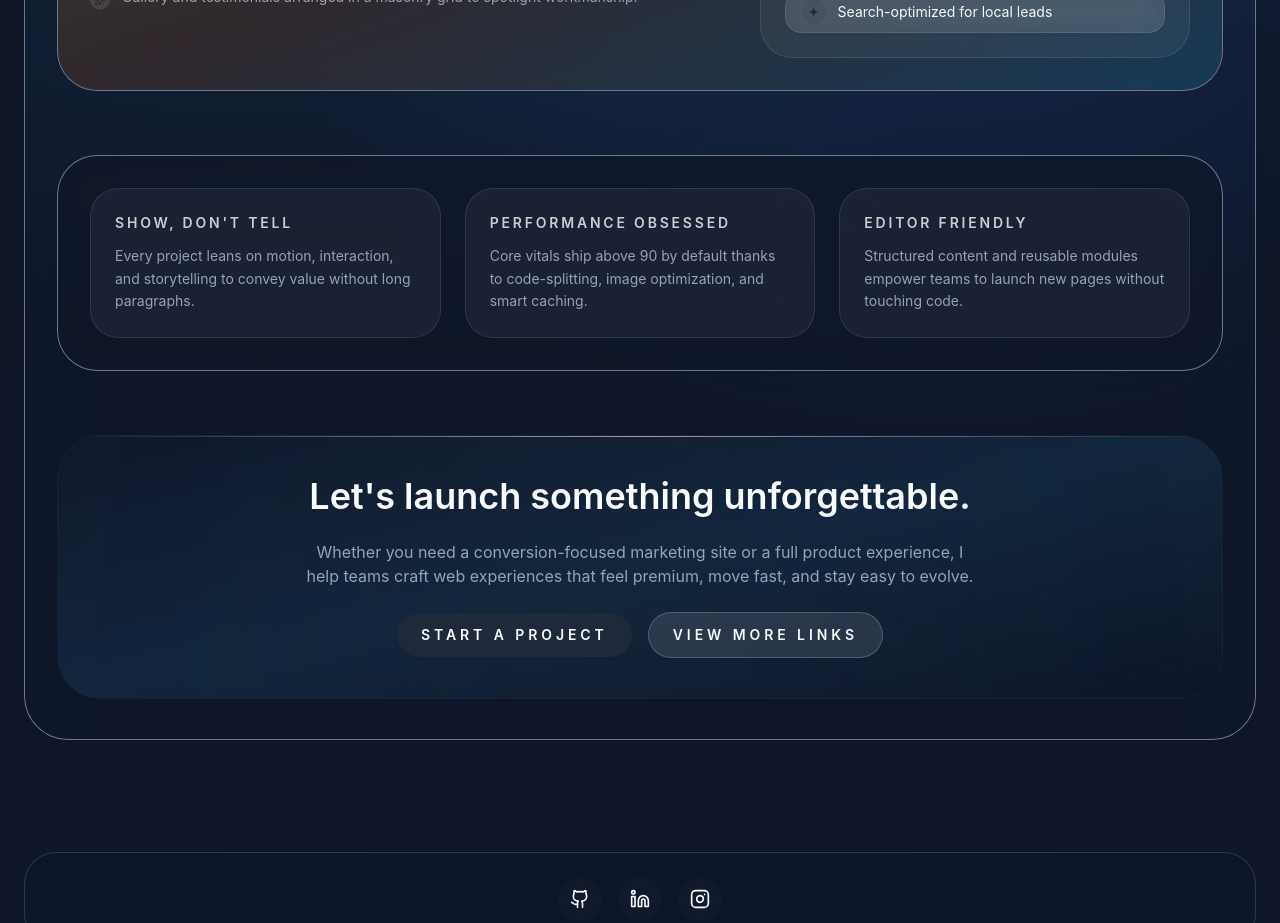
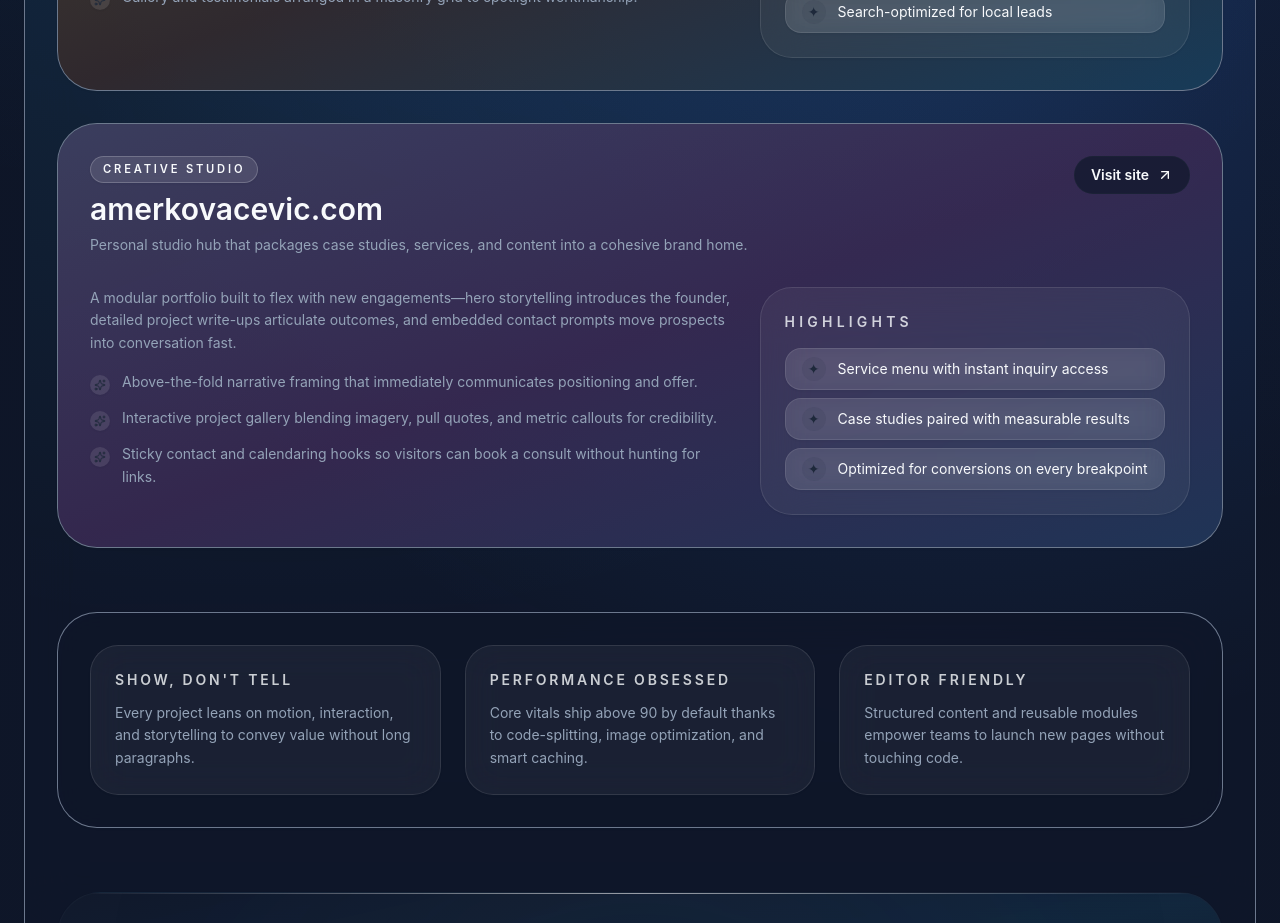
Before and after one commit to amerkovacevic/amerkovacevic.com, a React (Vite) app: page /portfolio in a window 1280 px wide. Shown: the part 1200-2123 px from the top of the page. Built offline with nearby package versions, Linux system fonts and the light colour scheme; no server answers.

Commit message:
Add amerkovacevic.com case study to portfolio

```diff
--- a/src/pages/portfolio/portfolio-page.tsx
+++ b/src/pages/portfolio/portfolio-page.tsx
@@ -34,6 +34,27 @@
       "Trade-inspired hero with direct calls to request an estimate in one tap.",
       "Modular service cards so the team can grow offerings without touching code.",
       "Gallery and testimonials arranged in a masonry grid to spotlight workmanship.",
+    ],
+  },
+  {
+    id: "amerkovacevic",
+    title: "amerkovacevic.com",
+    url: "https://amerkovacevic.com",
+    industry: "Creative Studio",
+    headline:
+      "Personal studio hub that packages case studies, services, and content into a cohesive brand home.",
+    description:
+      "A modular portfolio built to flex with new engagements—hero storytelling introduces the founder, detailed project write-ups articulate outcomes, and embedded contact prompts move prospects into conversation fast.",
+    gradient: "from-violet-300/35 via-fuchsia-400/25 to-blue-400/30",
+    highlights: [
+      "Service menu with instant inquiry access",
+      "Case studies paired with measurable results",
+      "Optimized for conversions on every breakpoint",
+    ],
+    features: [
+      "Above-the-fold narrative framing that immediately communicates positioning and offer.",
+      "Interactive project gallery blending imagery, pull quotes, and metric callouts for credibility.",
+      "Sticky contact and calendaring hooks so visitors can book a consult without hunting for links.",
     ],
   },
 ];
```
